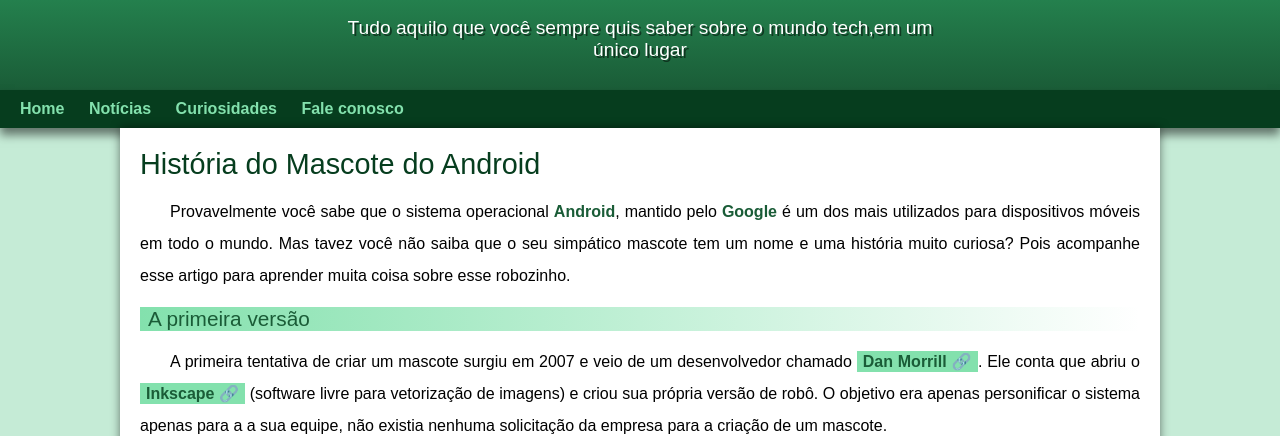
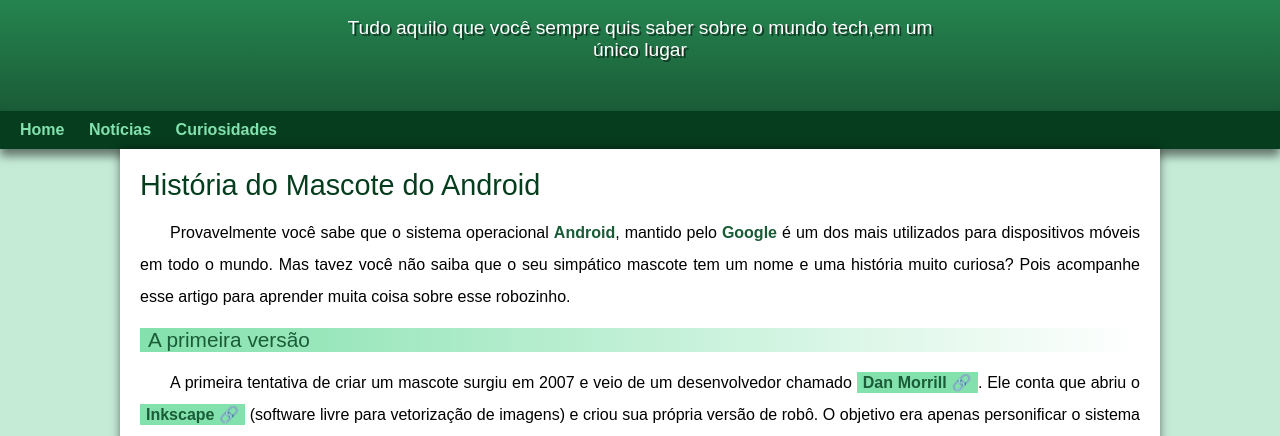
Before and after one commit to ThiagooSant0s/projeto-android, a plain HTML site: page index.html in a window 1280 px wide. Shown: the part 100-536 px from the top of the page. Drawn offline with Linux system fonts and the light colour scheme.

Commit message:
Alteração no site

```diff
--- a/estilo/style.css
+++ b/estilo/style.css
@@ -68,7 +68,7 @@ header > p {
     padding-right: 10px;
     padding-left: 10px;
     margin: auto;
-    margin-bottom: 20px;
+    padding-bottom: 50px;
     text-shadow: 2px 2px 0px rgba(0, 0, 0, 0.5);
 
 
--- a/index.html
+++ b/index.html
@@ -19,7 +19,7 @@
         <a href="#">Home</a>
         <a href="#">Notícias</a>
         <a href="#">Curiosidades</a>
-        <a href="#">Fale conosco</a>
+
     </nav>
     <main>
         <article>
```
